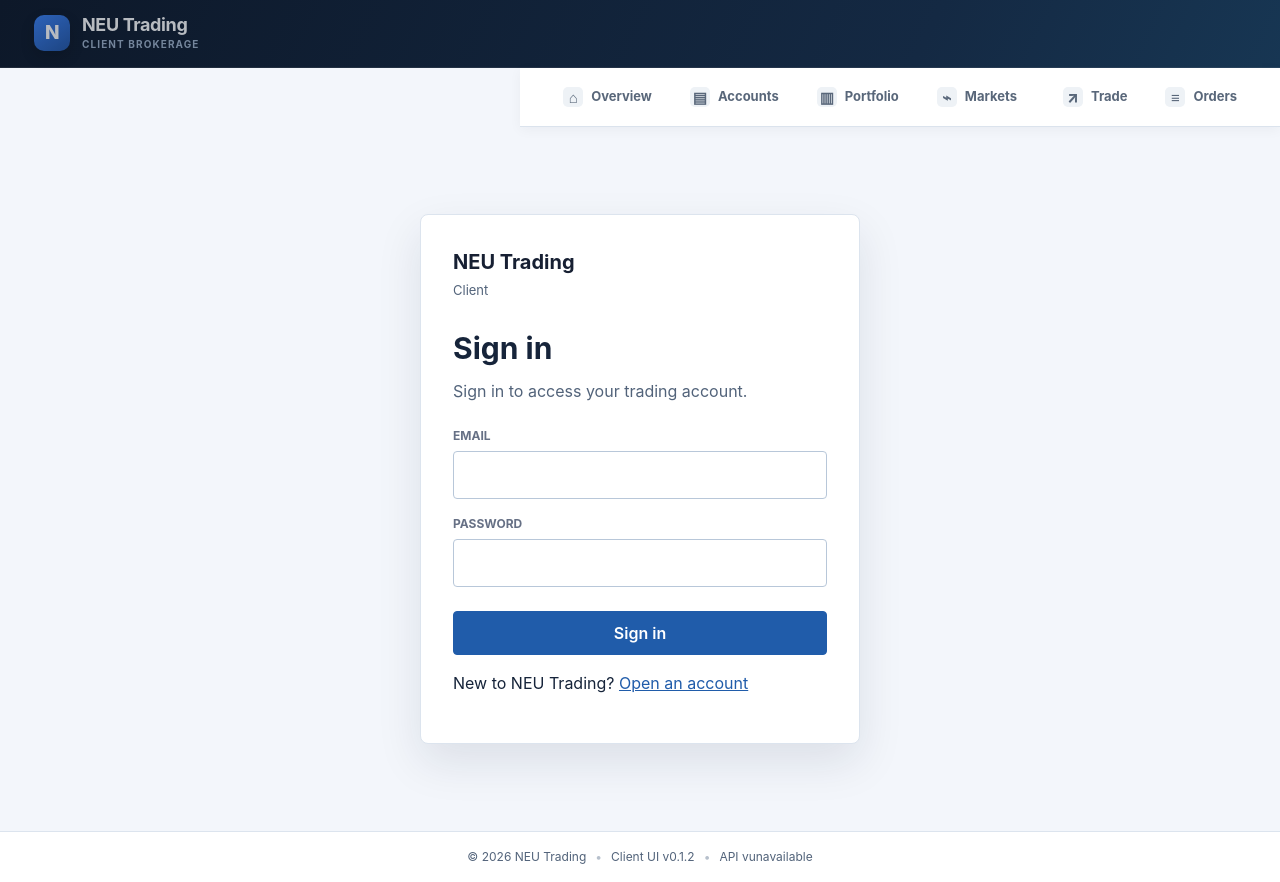
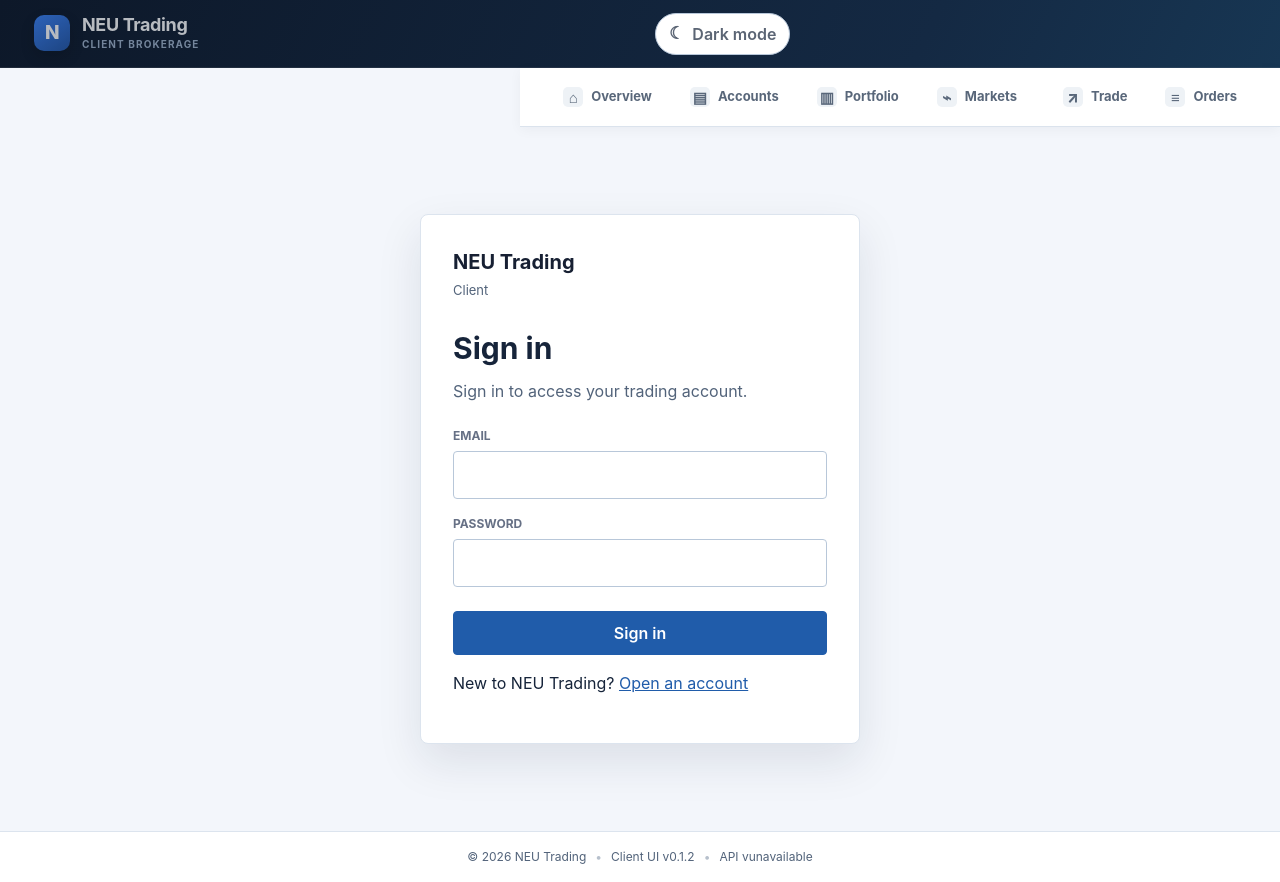
Before and after one commit to thejohnpage/neu-trading-app-demo-ang-ui, an Angular app: page /login in a window 1280 px wide. Built offline with nearby package versions, Linux system fonts and the light colour scheme; no server answers.

Commit message:
fix(theme): render imported toggle in client header

```diff
--- a/projects/client/src/app/app/app.component.html
+++ b/projects/client/src/app/app/app.component.html
@@ -6,6 +6,7 @@
         ><span><strong>NEU Trading</strong><small>Client Brokerage</small></span></a
       >
     </div>
+    <app-theme-toggle />
     <app-session-header />
   </header>
   <nav class="primary-nav" aria-label="Primary navigation">
```
